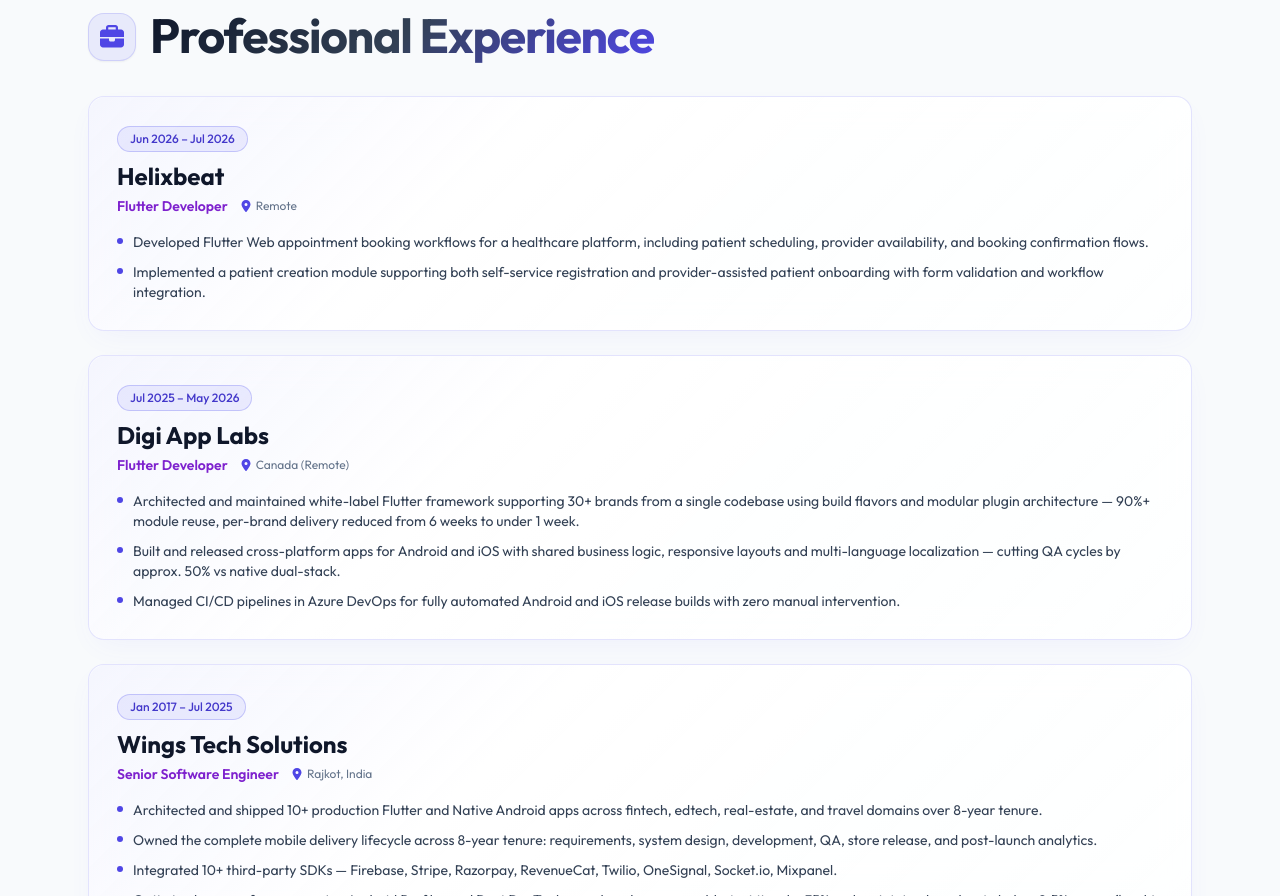
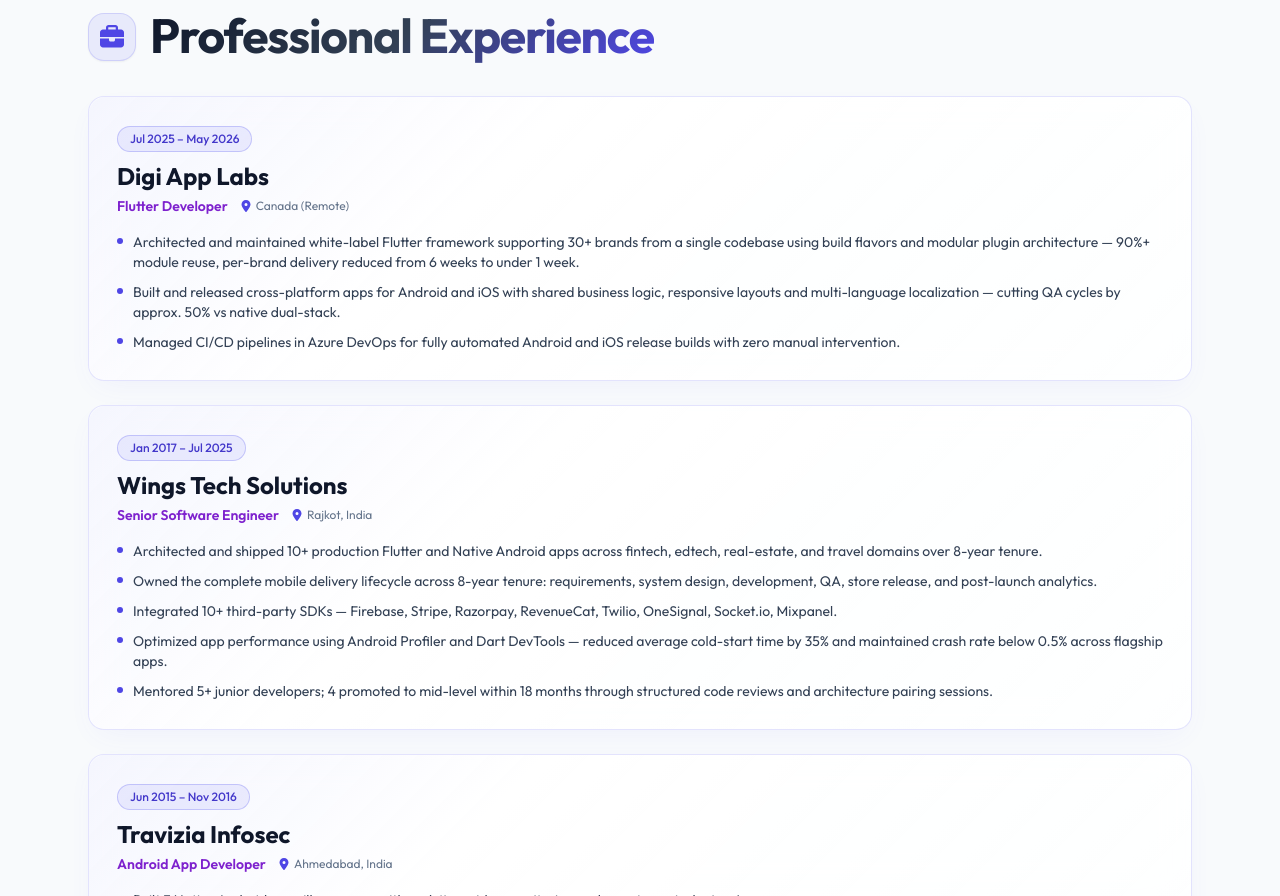
Before and after one commit to dethariyanikunj/dethariyanikunj.github.io, a React (Vite) app: page / in a window 1280 px wide. Shown: the part 2580-3476 px from the top of the page. Built offline with nearby package versions, Linux system fonts and the light colour scheme.

Commit message:
Improve portfolio section

```diff
--- a/src/data/portfolio.ts
+++ b/src/data/portfolio.ts
@@ -138,17 +138,6 @@
 ];
 
 export const experience = [
-  {
-    period: "Jun 2026 – Jul 2026",
-    company: "Helixbeat",
-    location: "Remote",
-    role: "Flutter Developer",
-    lines: [
-      "Developed Flutter Web appointment booking workflows for a healthcare platform, including patient scheduling, provider availability, and booking confirmation flows.",
-      "Implemented a patient creation module supporting both self-service registration and provider-assisted patient onboarding with form validation and workflow integration.",
-    ],
-    link: "",
-  },
   {
     period: "Jul 2025 – May 2026",
     company: "Digi App Labs",
```
